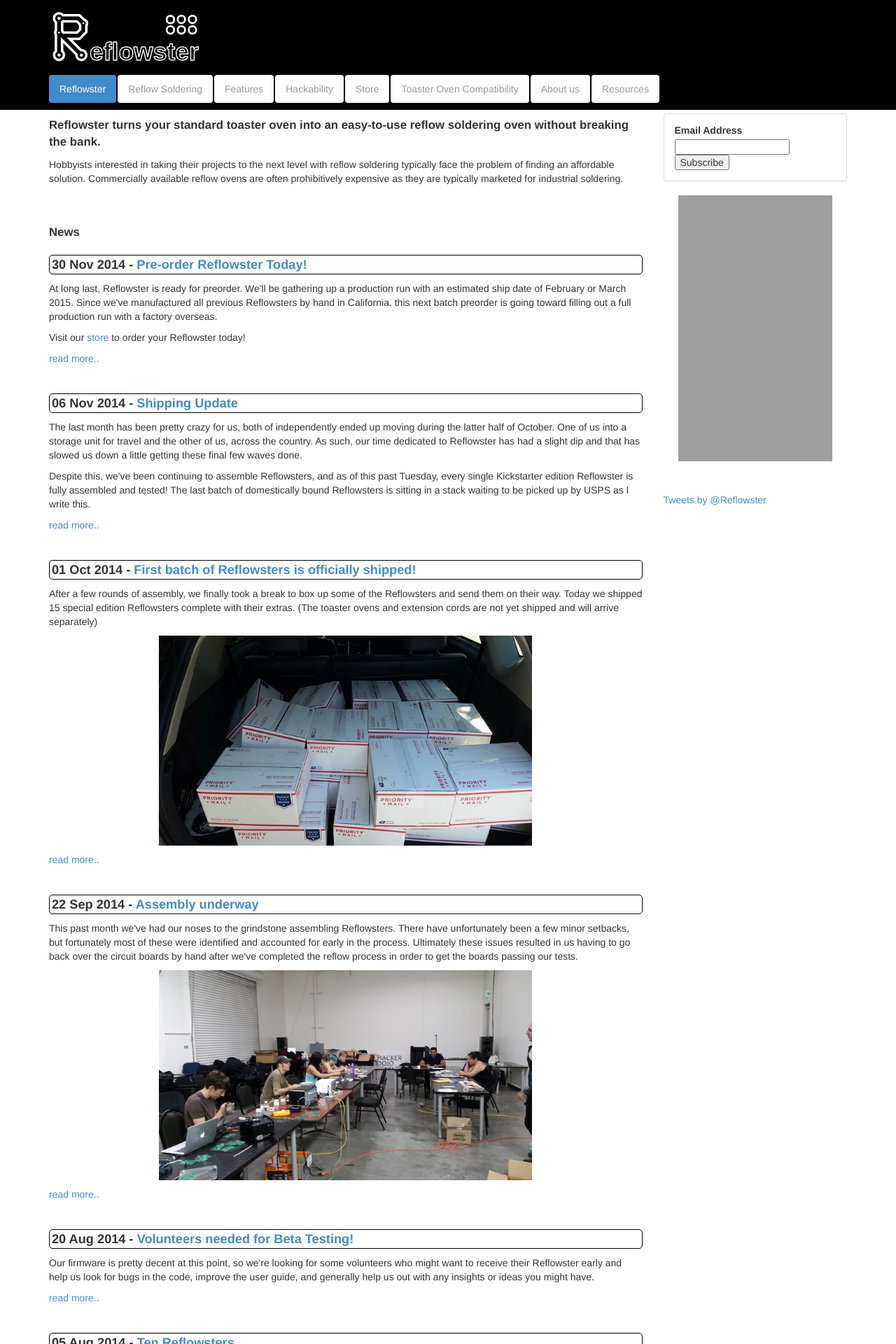
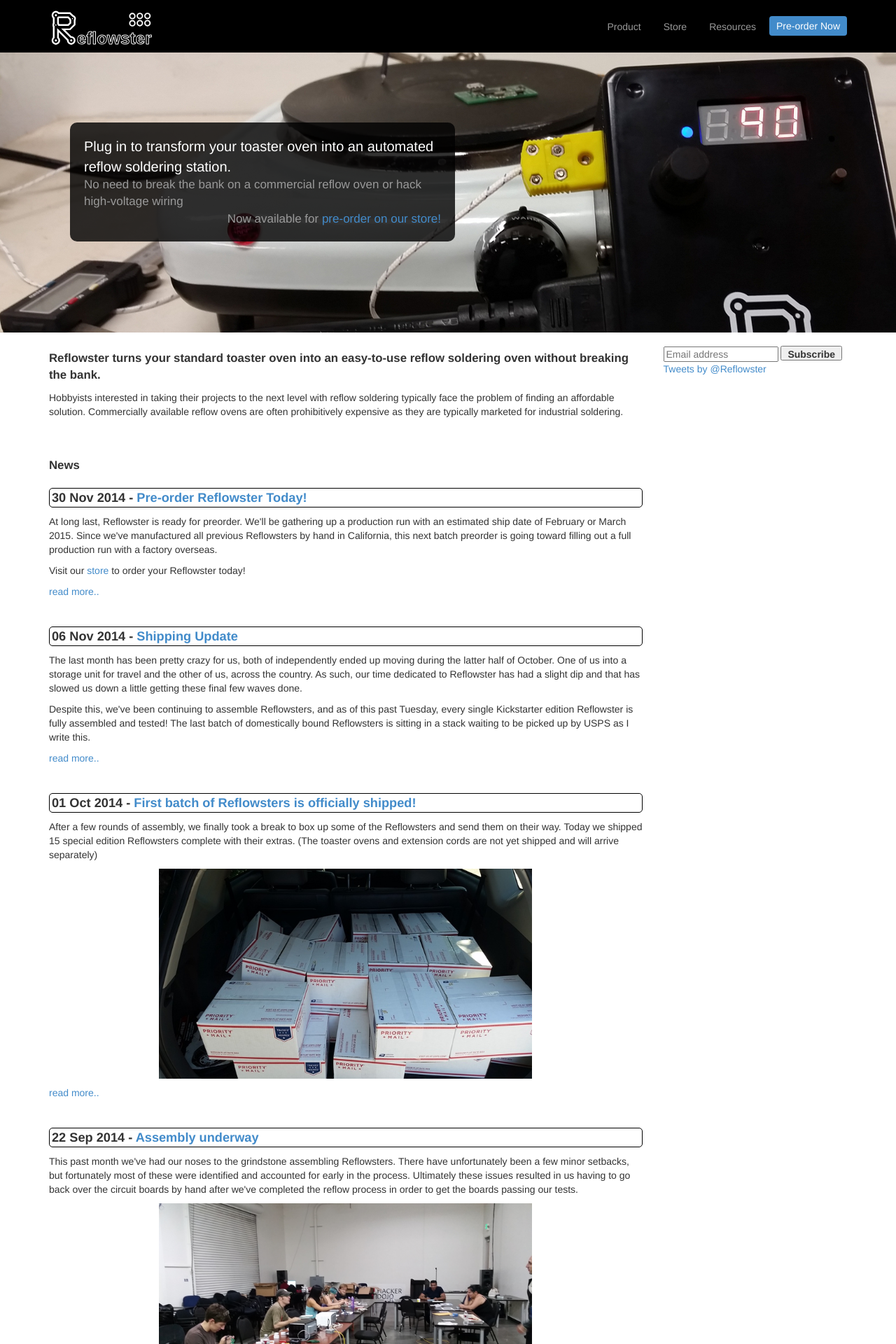
Before and after one commit to julianh2o/reflowster.com, a Jekyll site: the page built from index.html, in a window 1280 px wide. Shown: the top 1920 px of the page at 70% size. Built offline with Jekyll 4.4.1, drawn with Linux system fonts in a browser that asks for light colours; nearby versions of some CDN libraries; library files that are not in the unit come from our copies; Markdown is read by kramdown in place of the engine named in the settings; comment, search, counter and statistics services are not loaded; grey boxes are pictures that could not be loaded.

Commit message:
reflowster header redesign

```diff
--- a/_includes/header.html
+++ b/_includes/header.html
@@ -1,43 +1,25 @@
 <header class="pageHeader">
     <div class="container">
         <div class="row">
-            <div class="col-md-4">
-                <a href="/">
-                    <img src="/resources/images/reflowster_logo_text_transparent.svg" />
-                </a>
+            <div class="col-md-12">
+            	<div class="header-logo">
+	                <a href="/">
+	                    <img src="/resources/images/reflowster_logo_text_transparent.svg" />
+	                </a>
+                </div>
+               	<div class="header-nav">
+		            {% include navigation.html %}
+		            <a href="http://store.reflowster.com/products/reflowster" class="preorder">Pre-order Now</a>
+	            </div>
             </div>
         </div>
-		{% include navigation.html %}
     </div>
 </header>
 
-<!--
-<section class="splash">
-    <div class="container">
-        <div class="image_block">
-            <span>Upload your own firmware using the Arduino IDE</span>
-            <img src="/resources/images/header/arduino_ide.png"/>
-        </div>
-        <div class="image_block">
-            <span>Easy to use, no toaster modification required</span>
-            <img src="/resources/images/header/pluggedin.jpg"/>
-        </div>
-        <div class="image_block">
-            <span>All source code and designs are open source and available to the community</span>
-            <img src="/resources/images/header/reflow_200.png"/>
-        </div>
-        <div class="image_block">
-            <span>Included thermocouple reads the temperature inside the oven and displays it</span>
-            <img src="/resources/images/header/reflow_closeup.jpg"/>
-        </div>
-        <div class="image_block">
-            <span>Integrated design takes power from AC and uses a relay to control the outlet</span>
-            <img src="/resources/images/header/reflowster_3d_closeup.png"/>
-        </div>
-        <div class="image_block">
-            <span>Comes pre-programmed with standard soldering profiles and supports custom profiles</span>
-            <img src="/resources/images/header/temperature_profile.png"/>
-        </div>
-    </div>
-</section>
--->
+<div class="splash">
+	<div class="text-over">
+		Plug in to transform your toaster oven into an automated reflow soldering station.
+		<span>No need to break the bank on a commercial reflow oven or hack high-voltage wiring</span>
+		<span class="preorderlink">Now available for <a href="http://store.reflowster.com/products/reflowster">pre-order on our store!</a></span>
+	</div>
+</div>
--- a/_includes/sidebar.html
+++ b/_includes/sidebar.html
@@ -1,11 +1,15 @@
 {% include subscribeform.html %}
 
+<!--
 <div class="kickstarter-widget">
     <iframe frameborder="0" height="380" scrolling="no" src="https://www.kickstarter.com/projects/reflowster/reflowster-soldering-controller-for-surface-mount/widget/card.html" width="220"></iframe>
 </div>
+-->
+
+<a class="twitter-timeline" href="https://twitter.com/Reflowster" data-widget-id="442484094455119872">Tweets by @Reflowster</a>
+<script>!function(d,s,id){var js,fjs=d.getElementsByTagName(s)[0],p=/^http:/.test(d.location)?'http':'https';if(!d.getElementById(id)){js=d.createElement(s);js.id=id;js.src=p+"://platform.twitter.com/widgets.js";fjs.parentNode.insertBefore(js,fjs);}}(document,"script","twitter-wjs");</script>
 
 <br/>
 <br/>
 
-<a class="twitter-timeline" href="https://twitter.com/Reflowster" data-widget-id="442484094455119872">Tweets by @Reflowster</a>
-<script>!function(d,s,id){var js,fjs=d.getElementsByTagName(s)[0],p=/^http:/.test(d.location)?'http':'https';if(!d.getElementById(id)){js=d.createElement(s);js.id=id;js.src=p+"://platform.twitter.com/widgets.js";fjs.parentNode.insertBefore(js,fjs);}}(document,"script","twitter-wjs");</script>
+<div class="fb-like-box" data-href="https://www.facebook.com/Reflowster" data-width="261" data-colorscheme="light" data-show-faces="true" data-header="true" data-stream="false" data-show-border="true"></div>
--- a/_includes/subscribeform.html
+++ b/_includes/subscribeform.html
@@ -1,33 +1,14 @@
-<div class="panel panel-default">
-  <div class="panel-body">
-
 <!-- Begin MailChimp Signup Form -->
 <link href="//cdn-images.mailchimp.com/embedcode/classic-081711.css" rel="stylesheet" type="text/css">
-<style type="text/css">
-	#mc_embed_signup{background:#fff; clear:left; font:14px Helvetica,Arial,sans-serif; }
-	/* Add your own MailChimp form style overrides in your site stylesheet or in this style block.
-	   We recommend moving this block and the preceding CSS link to the HEAD of your HTML file. */
-</style>
 <div id="mc_embed_signup">
 <form action="//reflowster.us8.list-manage.com/subscribe/post?u=ff96b7e65b1af044dc5a90dce&amp;id=bcfaf2832b" method="post" id="mc-embedded-subscribe-form" name="mc-embedded-subscribe-form" class="validate" target="_blank" novalidate>
     <div id="mc_embed_signup_scroll">
 
-<div class="mc-field-group">
-	<label for="mce-EMAIL">Email Address </label>
-	<input type="email" value="" name="EMAIL" class="required email" id="mce-EMAIL">
-</div>
-	<div id="mce-responses" class="clear">
-		<div class="response" id="mce-error-response" style="display:none"></div>
-		<div class="response" id="mce-success-response" style="display:none"></div>
-	</div>    <!-- real people should not fill this in and expect good things - do not remove this or risk form bot signups-->
+	<input style="display: inline-block" type="email" value="" placeholder="Email address" name="EMAIL" class="required email" id="mce-EMAIL">
     <div style="position: absolute; left: -5000px;"><input type="text" name="b_ff96b7e65b1af044dc5a90dce_bcfaf2832b" tabindex="-1" value=""></div>
-    <div class="clear"><input type="submit" value="Subscribe" name="subscribe" id="mc-embedded-subscribe" class="button"></div>
+    <div style="display: inline-block"><input type="submit" value="Subscribe" name="subscribe" id="mc-embedded-subscribe" class="button"></div>
     </div>
 </form>
 </div>
 <script type='text/javascript' src='//s3.amazonaws.com/downloads.mailchimp.com/js/mc-validate.js'></script><script type='text/javascript'>(function($) {window.fnames = new Array(); window.ftypes = new Array();fnames[0]='EMAIL';ftypes[0]='email';fnames[1]='FNAME';ftypes[1]='text';fnames[2]='LNAME';ftypes[2]='text';}(jQuery));var $mcj = jQuery.noConflict(true);</script>
 <!--End mc_embed_signup-->
-
-
-  </div>
-</div>
--- a/index.html
+++ b/index.html
@@ -3,7 +3,7 @@
 title: Reflowster
 description: Reflowster cheaply and easily turns your kitchen toaster oven into a reflow soldering oven without any tedious modifications. Just plug and play!
 navigation:
-  order: 1
+    exclude: true
 author: Julian Hartline
 ---
 
--- a/resources/css/global.css
+++ b/resources/css/global.css
@@ -10,12 +10,24 @@
 }
 
 .pageHeader .nav {
-	margin-top: 15px;
+	margin-top: 6px;
+}
+
+#mc_embed_signup{
+	background:#fff; clear:left; font:14px Helvetica,Arial,sans-serif;
+}
+
+body #mc_embed_signup .button {
+	font-weight: bold;
+	height: 21px;
+	line-height: 21px;
+	margin: -2px 0px -4px 0;
+	padding: 0px 8px;
 }
 
 .pageHeader .nav-pills > li > a {
 	color: #999;
-	background: white;
+	background: none;
 }
 
 .pageHeader .nav-pills > li {
@@ -24,12 +36,12 @@
 
 .pageHeader .nav-pills > li > a:hover {
 	color: white;
-	background: #75ABD9;
+	background: none;
 }
 
 .pageHeader .nav-pills > li.active > a {
 	color: white;
-	background: #428bca;
+	background: none;
 }
 
 .kickstarter-widget {
@@ -39,7 +51,7 @@
 .pageHeader img {
     position: relative;
     top: 2px;
-    height: 80px;
+    height: 55px;
 }
 
 .nounderline:hover {
@@ -59,12 +71,67 @@
 	overflow: hidden;
     left: 0px;
     right: 0px;
-    background-image: url('/resources/images/header/tessalate_pcb.png');
-    height: 185px;
+    background-image: url('/resources/images/reflowster_splash.jpg');
+    height: 400px;
 
     margin: 0;
     margin-bottom: 20px;
     text-align: center;
+    position:relative;
+}
+
+.text-over {
+	font-size: 20px;
+	background: rgba(0,0,0,0.8);
+	color: white;
+	border-radius: 10px;
+	width: 550px;
+	position: absolute;
+	padding: 20px;
+	top: 100px;
+	left: 100px;
+	text-align: left;
+}
+
+.text-over span {
+	display: block;
+	font-size: 17px;
+	color: #999;
+}
+
+.text-over .preorderlink {
+	text-align: right;
+}
+
+.header-logo {
+	float: left;
+}
+
+.header-nav {
+	float: right;
+}
+
+.pageHeader .nav.nav-pills {
+	vertical-align: middle;
+	display: inline-block;
+}
+
+.preorder {
+	display: inline-block;
+	border: none;
+	border-radius: 4px;
+	padding: 4px 10px;
+	background-color: #428bca;
+	color: white;
+	position: relative;
+	top: 4px;
+	text-decoration: none;
+}
+
+.preorder:hover {
+	background-color: #356FA2;
+	text-decoration: none;
+	color: white;
 }
 
 .body {
```
Also changed, not shown: about.markdown (deleted, +0 -16 lines), features.markdown (deleted, +0 -39 lines), hackers.markdown (deleted, +0 -39 lines), product.markdown (added, +112 -0 lines), reflow.markdown (deleted, +0 -18 lines), toaster.markdown (deleted, +0 -19 lines), resources/images/reflowster_splash.jpg (added).
